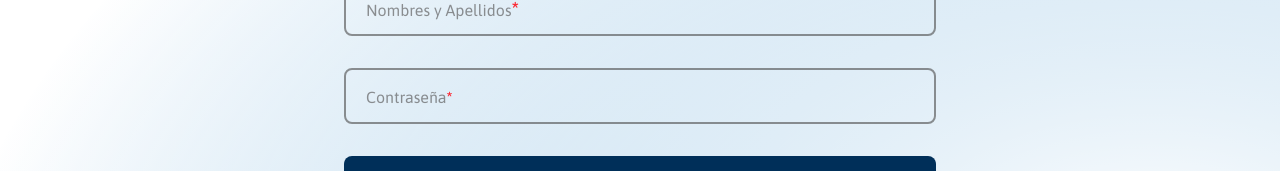
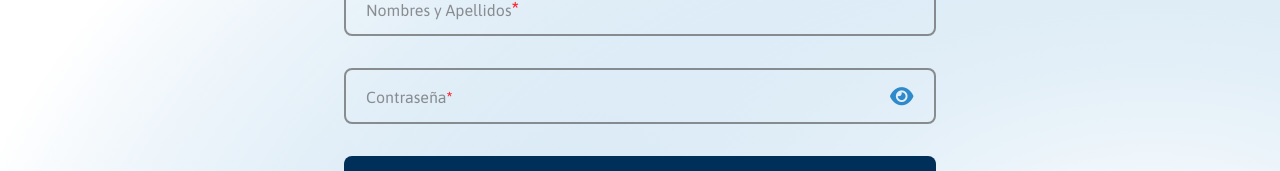
Before and after one commit to Nunu-DMG09/denuncias, a React (Vite) app in the folder frontend/: page /login in a window 1280 px wide. Shown: the part 348-519 px from the top of the page. Built offline with nearby package versions, Linux system fonts and the light colour scheme; no server answers; a web font is replaced by a local one.

Commit message:
Add eye icon button to toggle password visibility in Login component

```diff
--- a/frontend/src/pages/Admin/Login.tsx
+++ b/frontend/src/pages/Admin/Login.tsx
@@ -69,6 +69,9 @@ export const Login = () => {
                             Contraseña
                             <span className="text-red-500 font-black">*</span>
                         </label>
+                        <button className="absolute top-[45%] right-[.8em] px-1.5 py-0 bg-transparent text-(--primary-color) text-[1.3rem] cursor-pointer hover:text-(--secondary-color) transform -translate-y-1/2 transition-all duration-300 ease-in-out">
+                            <i className="fa-solid fa-eye"></i>
+                        </button>
                     </div>
                     <button className="w-full p-3.5 rounded-lg outline-none bg-(--secondary-color) cursor-pointer text-white text-lg transition-all duration-300 ease-in-out hover:bg-(--primary-color) hover:shadow-lg">
                         Iniciar Sesión
```
